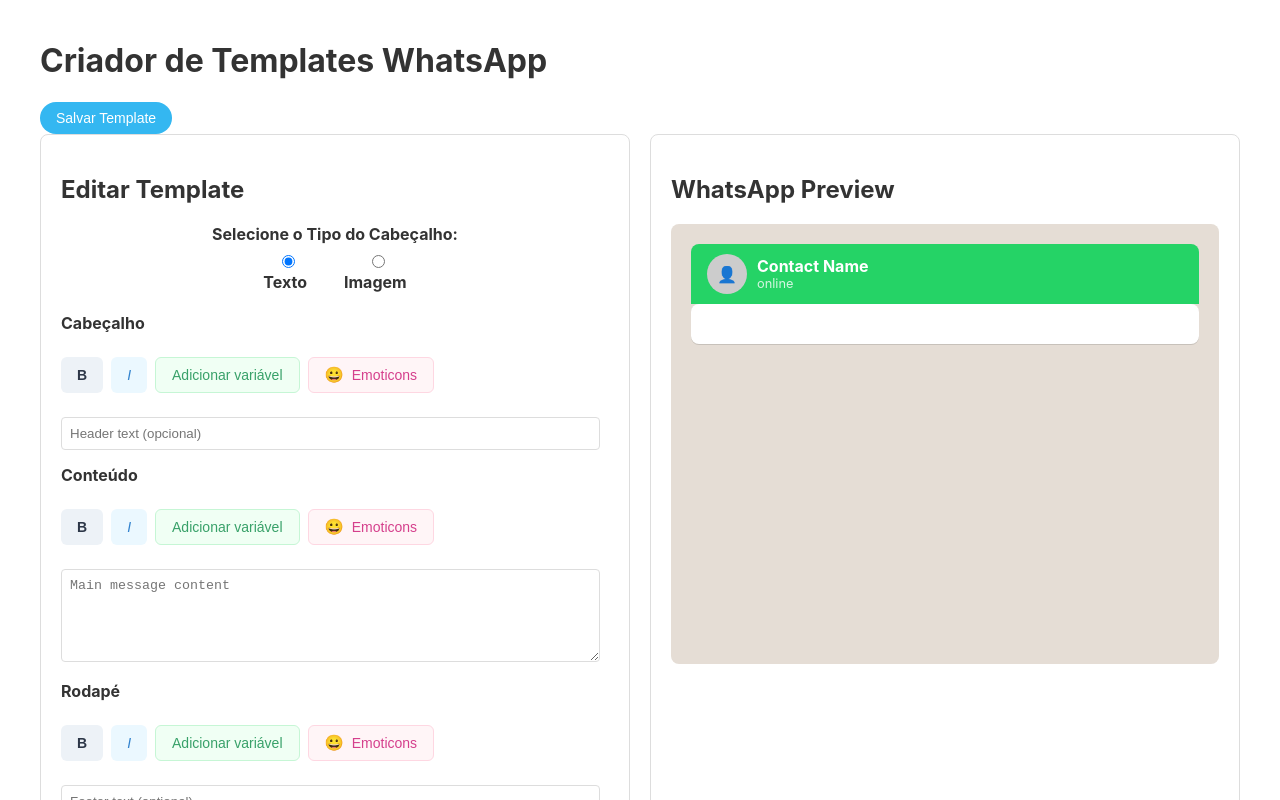
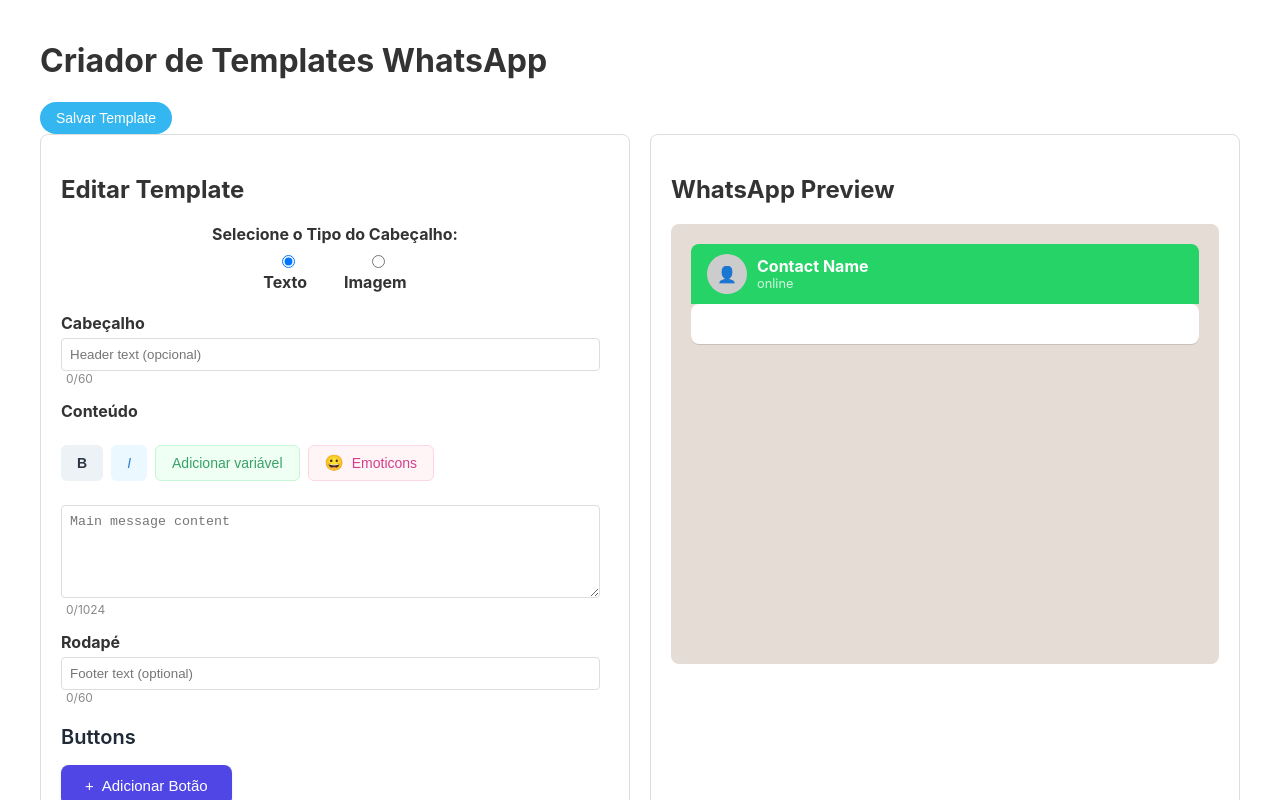
Before and after one commit to evertonzauso777/whatsapp-review, a React (Create React App) app: page / in a window 1280 px wide. Shown: the top 800 px of the page. Built offline with nearby package versions, Linux system fonts and the light colour scheme.

Commit message:
Melhorias layout e pastas do projeto

```diff
--- /dev/null
+++ b/src/components/LimitedTextField.js
@@ -0,0 +1,42 @@
+import React from 'react';
+
+const LimitedTextField = ({
+  value,
+  onChange,
+  maxLength,
+  placeholder,
+  type = 'text',
+  id,
+  rows = 1
+}) => (
+  <div className="limited-text-field">
+    {type === 'textarea' ? (
+      <textarea
+        id={id}
+        value={value}
+        onChange={e => {
+          if (e.target.value.length <= maxLength) onChange(e);
+        }}
+        placeholder={placeholder}
+        rows={rows}
+        maxLength={maxLength}
+      />
+    ) : (
+      <input
+        id={id}
+        type="text"
+        value={value}
+        onChange={e => {
+          if (e.target.value.length <= maxLength) onChange(e);
+        }}
+        placeholder={placeholder}
+        maxLength={maxLength}
+      />
+    )}
+    <div style={{ fontSize: 12, marginLeft: '5px', color: '#888' }}>
+      {value.length}/{maxLength}
+    </div>
+  </div>
+);
+
+export default LimitedTextField;
--- a/src/TemplateEditor.js
+++ b/src/components/TemplateEditor.js
@@ -1,9 +1,15 @@
 // TemplateEditor.js
 import React, { useState } from 'react';
+import LimitedTextField from './LimitedTextField';
 
 
 const emojiList = ['😀', '😂', '😍', '😎', '😭', '😡', '🎉', '👍', '🙏', '🔥', '🥳', '😅', '😉', '😇', '🤔'];
 
+const LIMITS = {
+  header: 60,
+  body: 1024,
+  footer: 60
+};
 
 const TemplateEditor = ({ template, setTemplate }) => {
   const [showEmojiModal, setShowEmojiModal] = useState(false);
@@ -153,54 +159,16 @@ const TemplateEditor = ({ template, setTemplate }) => {
           </div>
         </div>
 
-
-        <label>Cabeçalho</label>
         {headerType === 'text' ? (
           <React.Fragment>
-             <div className="formatting-toolbar">
-              <button
-                type="button"
-                onClick={() => insertFormatting('bold', 'header')}
-                className="format-button bold-button"
-                aria-label="Negrito"
-              >
-                <b>B</b>
-              </button>
-              <button
-                type="button"
-                onClick={() => insertFormatting('italic', 'header')}
-                className="format-button italic-button"
-                aria-label="Itálico"
-              >
-                <i>I</i>
-              </button>
-
-               <button
-                  type="button"
-                  onClick={() => insertNextVariableFull('header')}
-                  className="format-button variable-button"
-                >
-                  Adicionar variável
-             </button>
-
-                <button
-                  type="button"
-                  onClick={() => { setEmojiTarget('header'); setShowEmojiModal(true); }}
-                  className="format-button emoji-button"
-                  aria-label="Emoticons"
-              >
-                <span className="emoji-icon">😀</span> Emoticons
-              </button>
-            </div>
-
-
-            <input
+           <label>Cabeçalho</label>
+           <LimitedTextField
               id="header-textarea"
-              type="text"
               value={template.header}
               onChange={handleChange('header')}
+              maxLength={LIMITS.header}
               placeholder="Header text (opcional)"
-            />
+           />
           </React.Fragment>
 
         ) : (
@@ -210,6 +178,7 @@ const TemplateEditor = ({ template, setTemplate }) => {
             onChange={handleChange('headerImage')}
             placeholder="Cole a URL da imagem do header"
           />
+
         )}
       </div>
 
@@ -252,11 +221,13 @@ const TemplateEditor = ({ template, setTemplate }) => {
           </button>
         </div>
 
-        <textarea
+       <LimitedTextField
           id="body-textarea"
           value={template.body}
           onChange={handleChange('body')}
+          maxLength={LIMITS.body}
           placeholder="Main message content"
+          type="textarea"
           rows={5}
         />
       </div>
@@ -304,51 +275,14 @@ const TemplateEditor = ({ template, setTemplate }) => {
 
       <div className="form-group">
         <label>Rodapé</label>
-        <div className="formatting-toolbar">
-            <button
-              type="button"
-              onClick={() => insertFormatting('bold', 'footer')}
-              className="format-button bold-button"
-              aria-label="Negrito"
-            >
-              <b>B</b>
-            </button>
-            <button
-              type="button"
-              onClick={() => insertFormatting('italic', 'footer')}
-              className="format-button italic-button"
-              aria-label="Itálico"
-            >
-              <i>I</i>
-            </button>
-
-              <button
-                type="button"
-                onClick={() => insertNextVariableFull('footer')}
-                className="format-button variable-button"
-              >
-                Adicionar variável
-            </button>
-
-              <button
-                type="button"
-                onClick={() => { setEmojiTarget('footer'); setShowEmojiModal(true); }}
-                className="format-button emoji-button"
-                aria-label="Emoticons"
-            >
-              <span className="emoji-icon">😀</span> Emoticons
-            </button>
-         </div>
-
-        <input
-          id="footer-textarea"
-          type="text"
-          value={template.footer}
-          onChange={handleChange('footer')}
-          placeholder="Footer text (optional)"
+         <LimitedTextField
+            id="footer-textarea"
+            value={template.footer}
+            onChange={handleChange('body')}
+            maxLength={LIMITS.footer}
+            placeholder="Footer text (optional)"
         />
-      </div>
-
+       </div>
       <h3 className="section-title">Buttons</h3>
       {template.buttons.map((button, index) => (
         <div key={index} className="button-editor">
--- a/src/index.js
+++ b/src/index.js
@@ -2,7 +2,6 @@ import React from 'react';
 import ReactDOM from 'react-dom/client';
 import './index.css';
 import App from './App';
-import reportWebVitals from './reportWebVitals';
 
 const root = ReactDOM.createRoot(document.getElementById('root'));
 root.render(
@@ -10,8 +9,3 @@ root.render(
     <App />
   </React.StrictMode>
 );
-
-// If you want to start measuring performance in your app, pass a function
-// to log results (for example: reportWebVitals(console.log))
-// or send to an analytics endpoint. Learn more: https://bit.ly/CRA-vitals
-reportWebVitals();
--- a/src/reportWebVitals.js
+++ /dev/null
@@ -1,13 +0,0 @@
-const reportWebVitals = onPerfEntry => {
-  if (onPerfEntry && onPerfEntry instanceof Function) {
-    import('web-vitals').then(({ getCLS, getFID, getFCP, getLCP, getTTFB }) => {
-      getCLS(onPerfEntry);
-      getFID(onPerfEntry);
-      getFCP(onPerfEntry);
-      getLCP(onPerfEntry);
-      getTTFB(onPerfEntry);
-    });
-  }
-};
-
-export default reportWebVitals;
```
Also changed, not shown: src/App.js (+5 -5 lines), src/components/Modal.js (renamed from src/Modal.js), src/components/SaveButton.js (renamed from src/SaveButton.js), src/components/ThemeContext.js (renamed from src/ThemeContext.js), src/components/ThemeToggle.js (renamed from src/ThemeToggle.js), src/components/WhatsAppPreview.js (renamed from src/WhatsAppPreview.js).
